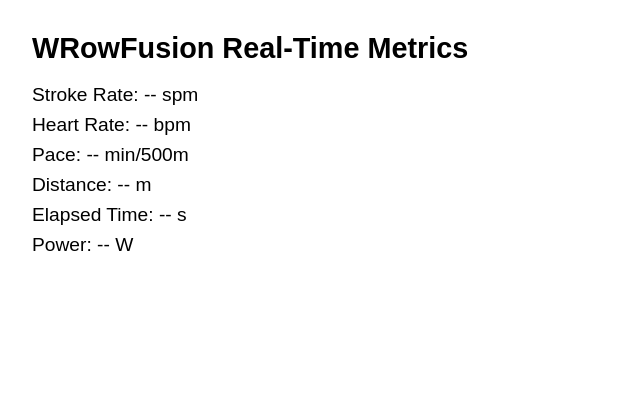
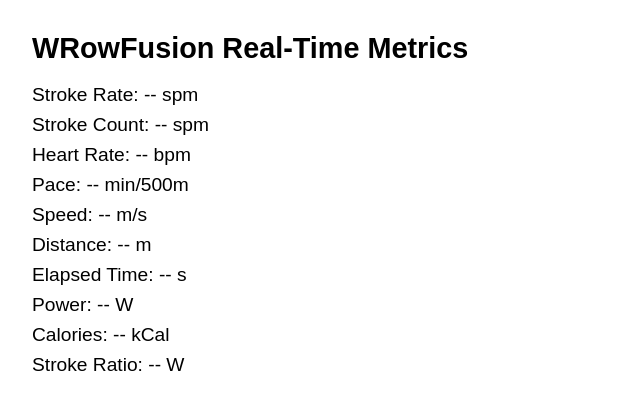
Before and after one commit to elp3dr0/wrowfusion-dashboard, a plain HTML site: page src/index.html in a window 1280 px wide. Shown: the whole page, without its empty margins (0-640 px from the left). Drawn offline with Linux system fonts and the light colour scheme.

Commit message:
added remaining data fields

```diff
--- a/src/index.html
+++ b/src/index.html
@@ -11,12 +11,16 @@
 </head>
 <body>
     <h1>WRowFusion Real-Time Metrics</h1>
-    <div class="metric">Stroke Rate: <span id="stroke_rate">--</span> spm</div>
-    <div class="metric">Heart Rate: <span id="heart_rate">--</span> bpm</div>
-    <div class="metric">Pace: <span id="pace">--</span> min/500m</div>
-    <div class="metric">Distance: <span id="distance">--</span> m</div>
+    <div class="metric">Stroke Rate: <span id="stroke_rate_pm">--</span> spm</div>
+    <div class="metric">Stroke Count: <span id="stroke_count">--</span> spm</div>
+    <div class="metric">Heart Rate: <span id="heart_rate_bpm">--</span> bpm</div>
+    <div class="metric">Pace: <span id="pace_mmss">--</span> min/500m</div>
+    <div class="metric">Speed: <span id="speed_mps">--</span> m/s</div>
+    <div class="metric">Distance: <span id="total_distance_m">--</span> m</div>
     <div class="metric">Elapsed Time: <span id="elapsed_time">--</span> s</div>
-    <div class="metric">Power: <span id="power">--</span> W</div>
+    <div class="metric">Power: <span id="instant_watts">--</span> W</div>
+    <div class="metric">Calories: <span id="total_calories">--</span> kCal</div>
+    <div class="metric">Stroke Ratio: <span id="stroke_ratio">--</span> W</div>
 
     <script>
         const ws_scheme = location.protocol === "https:" ? "wss" : "ws";
```
Also changed, not shown: 2 other files.
